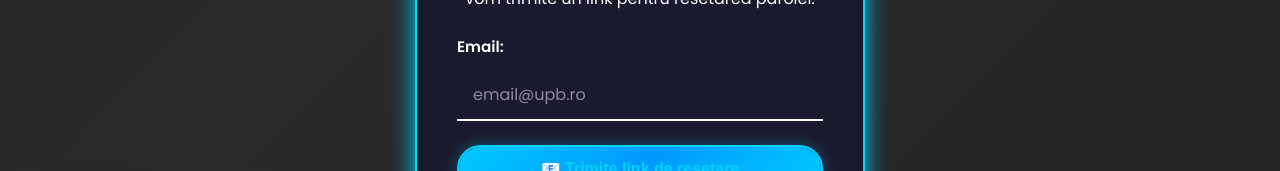
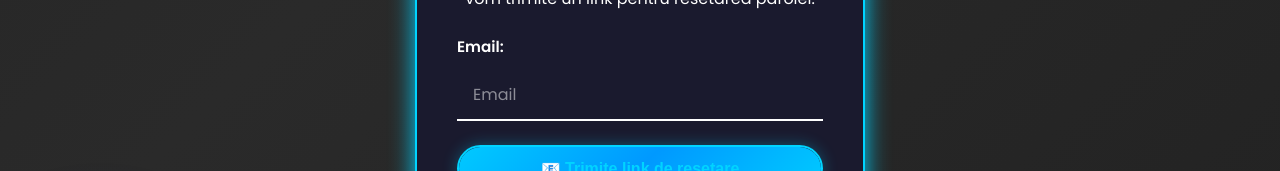
Before and after one commit to Laur3nt1uu/feedback-continuos-app-CodeDuoTeam-, a React (Create React App) app in the folder frontend/: page /forgot-password in a window 1280 px wide. Shown: the part 372-543 px from the top of the page. Built offline with nearby package versions, Linux system fonts and the light colour scheme.

Commit message:
Update placeholder

```diff
--- a/frontend/src/pages/ForgotPassword.js
+++ b/frontend/src/pages/ForgotPassword.js
@@ -105,7 +105,7 @@ const ForgotPassword = () => {
                         <label>Email:</label>
                         <motion.input
                             type="email"
-                            placeholder="email@upb.ro"
+                            placeholder="Email"
                             value={email}
                             onChange={(e) => setEmail(e.target.value)}
                             required
```
